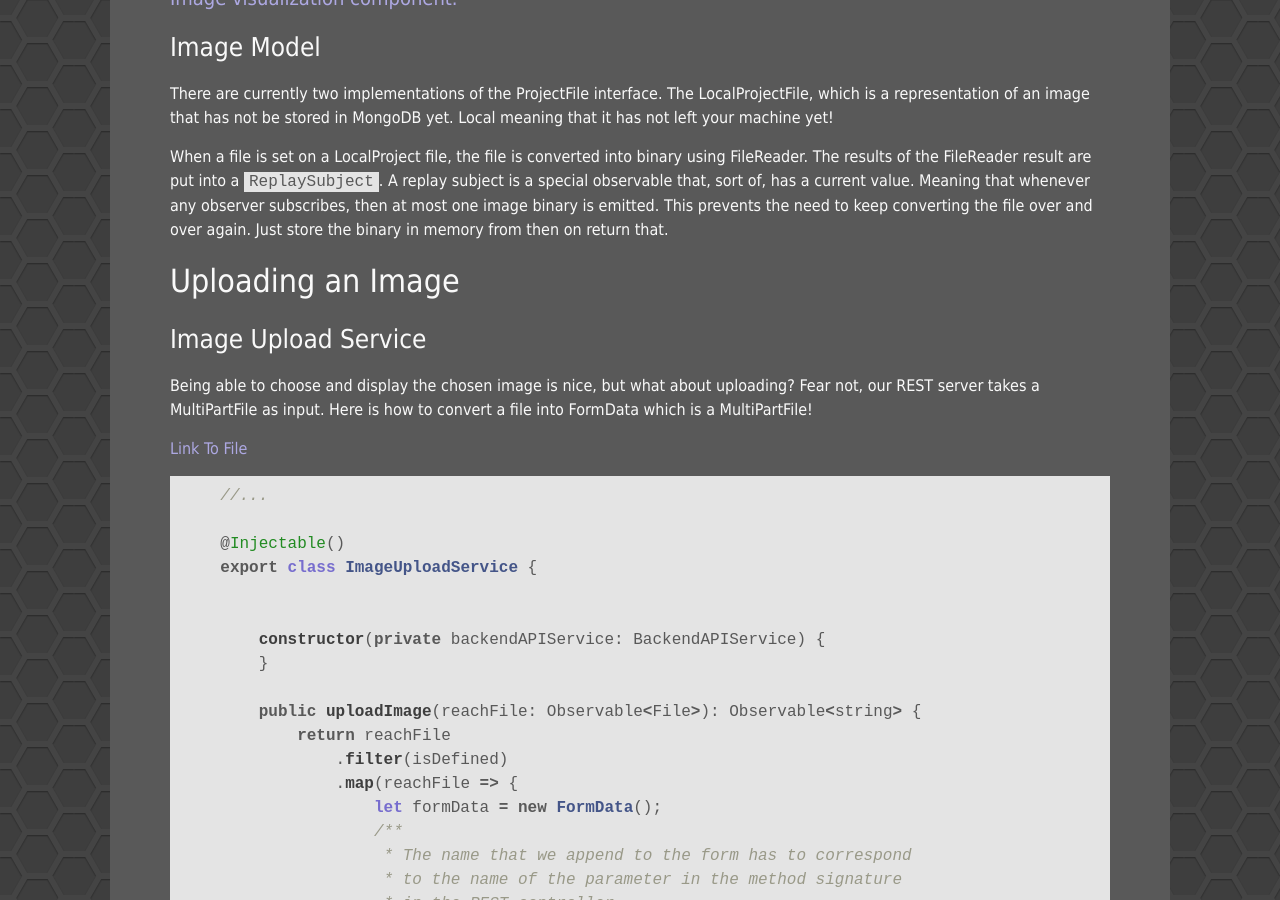
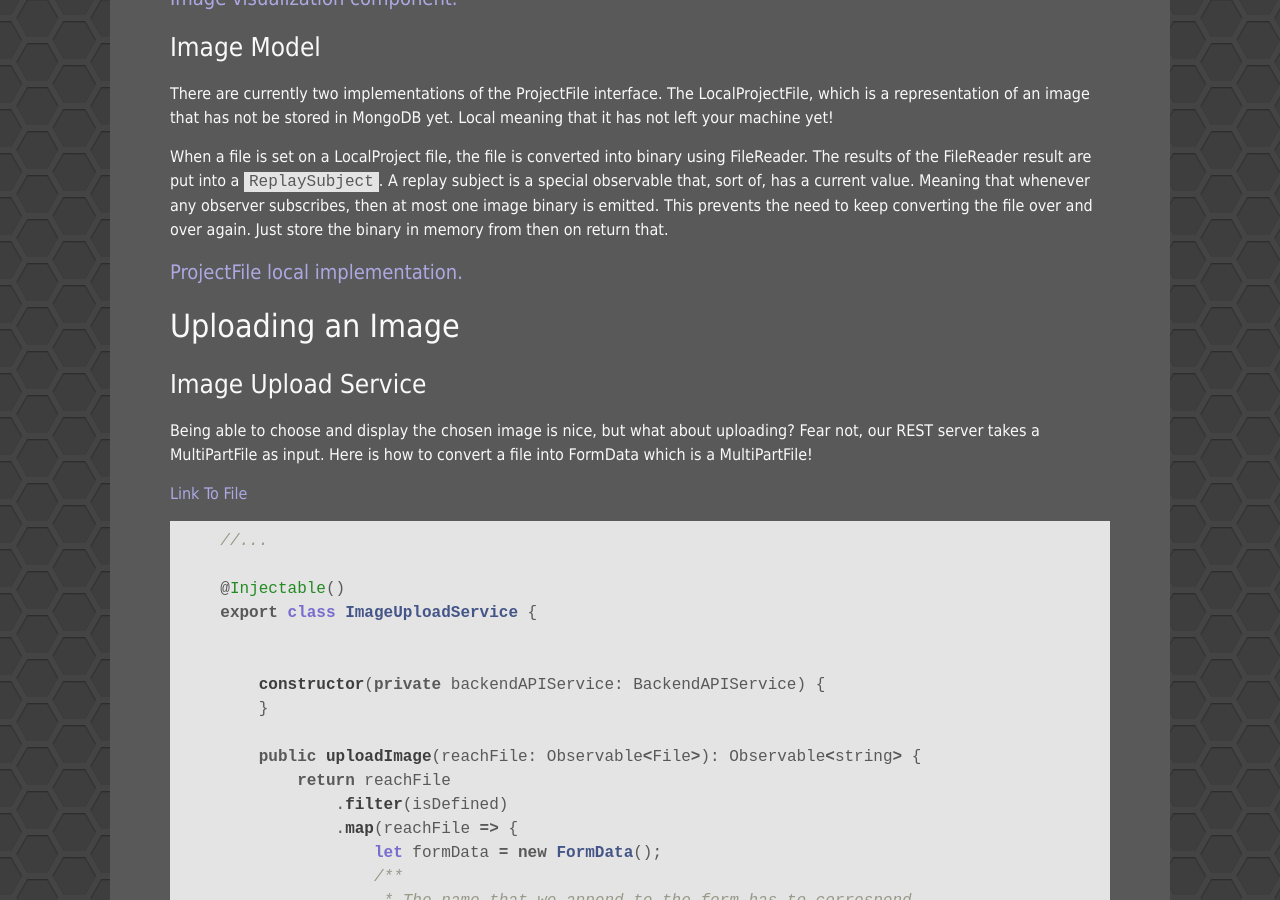
Before and after one commit to Unthrottled/blog, a Jekyll site: the page built from _posts/2017-12-14-Reactive-Mongo-Image-Persistence.md, in a window 1280 px wide and 900 px high, scrolled down 6560 px. Built offline with Jekyll 4.4.1, drawn with Linux system fonts in a browser that asks for light colours.

Commit message:
More code? I do a lot of that.

```diff
--- a/_posts/2017-12-14-Reactive-Mongo-Image-Persistence.md
+++ b/_posts/2017-12-14-Reactive-Mongo-Image-Persistence.md
@@ -281,6 +281,7 @@ Meaning that whenever any observer subscribes, then at most one image binary is
 This prevents the need to keep converting the file over and over again.
 Just store the binary in memory from then on return that.
 
+#### [ProjectFile local implementation.]({{site.url}}/code/rmip/local_project_impl.html)
 
 ## Uploading an Image
 
```
Also changed, not shown: code/rmip/http_client.md (added).
